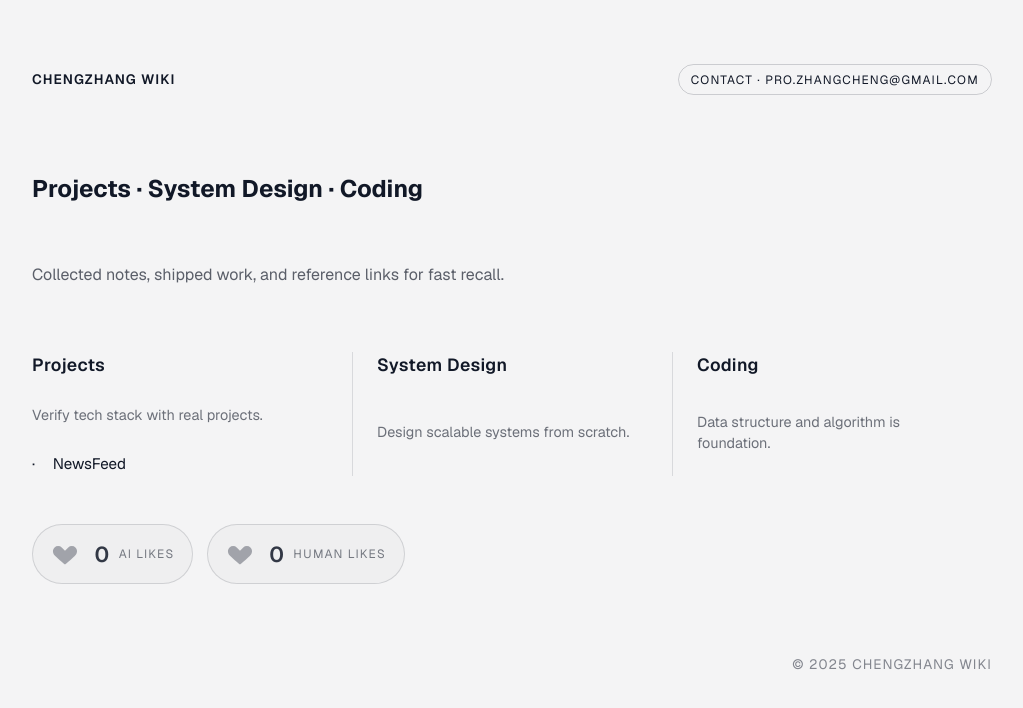
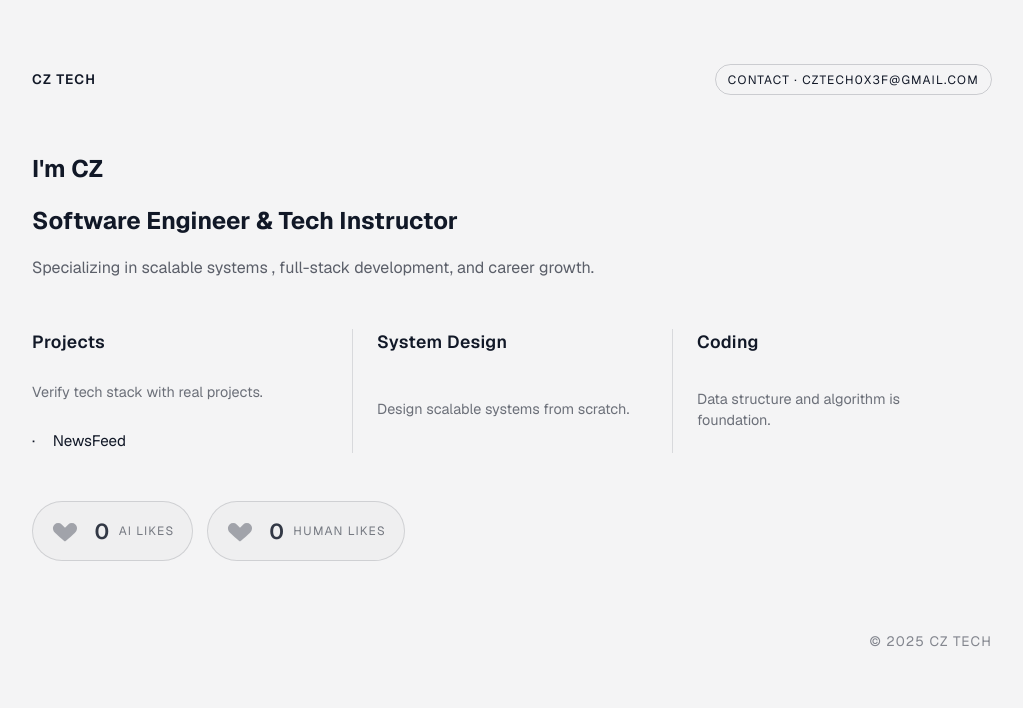
Before and after one commit to ZhangCheng-zh/chengzhangwiki, a Next.js app: page / in a window 1280 px wide. Shown: the top 708 px of the page, without its empty margins (128-1151 px from the left). Built offline with nearby package versions, Linux system fonts and the light colour scheme; no server answers.

Commit message:
[add]update title

```diff
--- a/src/app/layout.tsx
+++ b/src/app/layout.tsx
@@ -16,16 +16,16 @@ const pageDescription =
   "A personal knowledge base capturing product craft, design systems, and collaborative playbooks.";
 
 export const metadata: Metadata = {
-  title: "Chengzhang Wiki",
+  title: "CZ TECH - Software Engineer & Tech Instructor",
   description: pageDescription,
   openGraph: {
-    title: "Chengzhang Wiki",
+    title: "CZ TECH",
     description: pageDescription,
     type: "website",
   },
   twitter: {
     card: "summary_large_image",
-    title: "Chengzhang Wiki",
+    title: "CZ TECH",
     description: pageDescription,
   },
 };
--- a/src/app/page.module.css
+++ b/src/app/page.module.css
@@ -43,7 +43,13 @@
 .hero {
   max-width: 720px;
   display: grid;
-  gap: 1.2rem;
+  gap: clamp(0.75rem, 2vw, 1rem);
+}
+
+.hero h1,
+.hero h2,
+.hero p {
+  margin: 0;
 }
 
 .hero p {
--- a/src/app/page.tsx
+++ b/src/app/page.tsx
@@ -22,7 +22,7 @@ const sections = [
   },
 ];
 
-const emailAddress = "pro.zhangcheng@gmail.com";
+const emailAddress = "cztech0x3f@gmail.com";
 
 export default function Home() {
   const { counters, toggle, pending, loaded } = useLikes();
@@ -30,7 +30,7 @@ export default function Home() {
   return (
     <div className={styles.page}>
       <header className={styles.topBar}>
-        <span className={styles.brand}>Chengzhang Wiki</span>
+        <span className={styles.brand}>CZ Tech</span>
         <Link className={styles.contactLink} href={`mailto:${emailAddress}`}>
           Contact · {emailAddress}
         </Link>
@@ -38,8 +38,9 @@ export default function Home() {
 
       <main className={styles.main}>
         <section className={styles.hero}>
-          <h1>Projects · System Design · Coding</h1>
-          <p>Collected notes, shipped work, and reference links for fast recall.</p>
+          <h1>I'm CZ</h1>
+          <h2>Software Engineer & Tech Instructor</h2>
+          <p>Specializing in scalable systems , full-stack development, and career growth.</p>
         </section>
 
         <section aria-label="Directory">
@@ -98,7 +99,7 @@ export default function Home() {
       </main>
 
       <footer className={styles.footer}>
-        <p>© {new Date().getFullYear()} Chengzhang Wiki</p>
+        <p>© {new Date().getFullYear()} CZ Tech</p>
       </footer>
     </div>
   );
```
Also changed, not shown: public/favicon.png (added).
